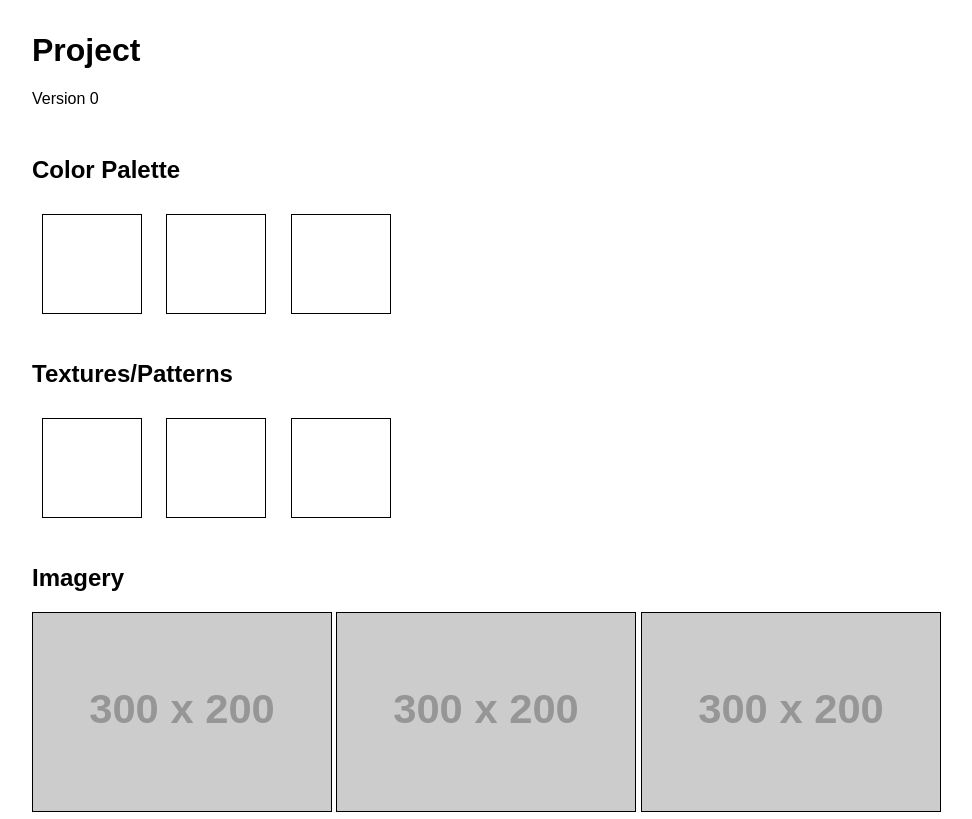
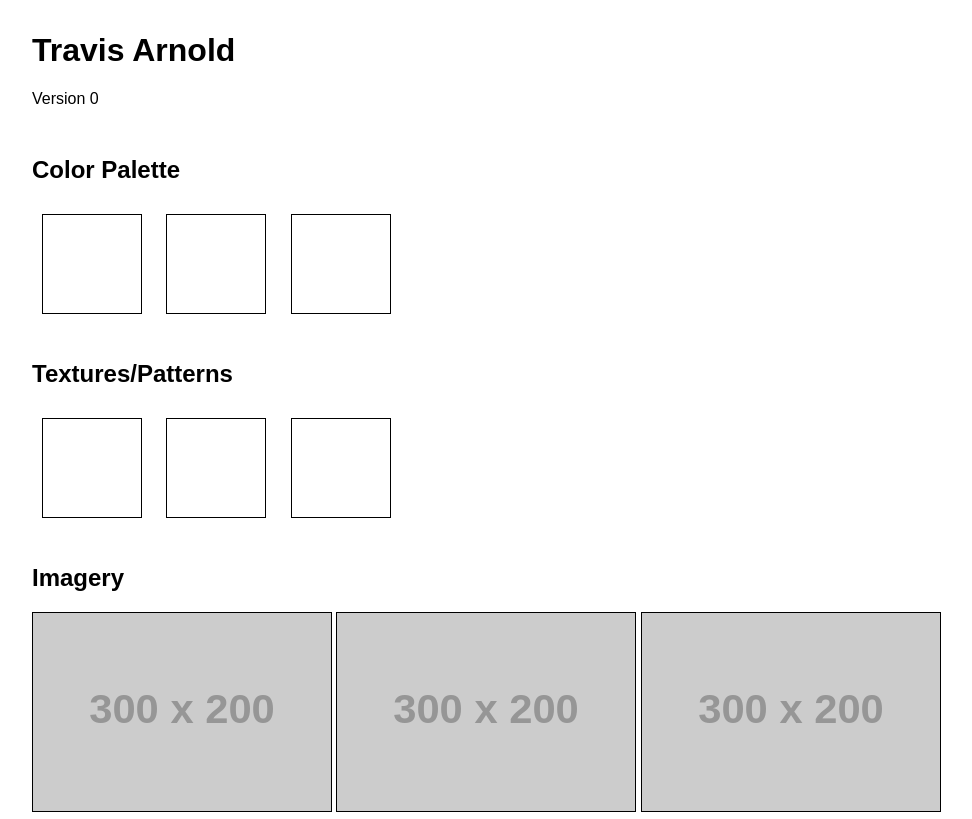
Before and after one commit to GRIDLOCK2/style-tile, a plain HTML site: page index.html in a window 1280 px wide. Shown: the top 819 px of the page, without its empty margins (68-1040 px from the left). Drawn offline with Linux system fonts and the light colour scheme; placeholder pictures from the web are drawn by us.

Commit message:
Change h1

```diff
--- a/index.html
+++ b/index.html
@@ -15,7 +15,7 @@
 
 <!-- Project Info -->
 	<section class="grid-container">
-		<h1>Project</h1>
+		<h1>Travis Arnold</h1>
 		<p>Version 0</p>
 	</section>
 
```
